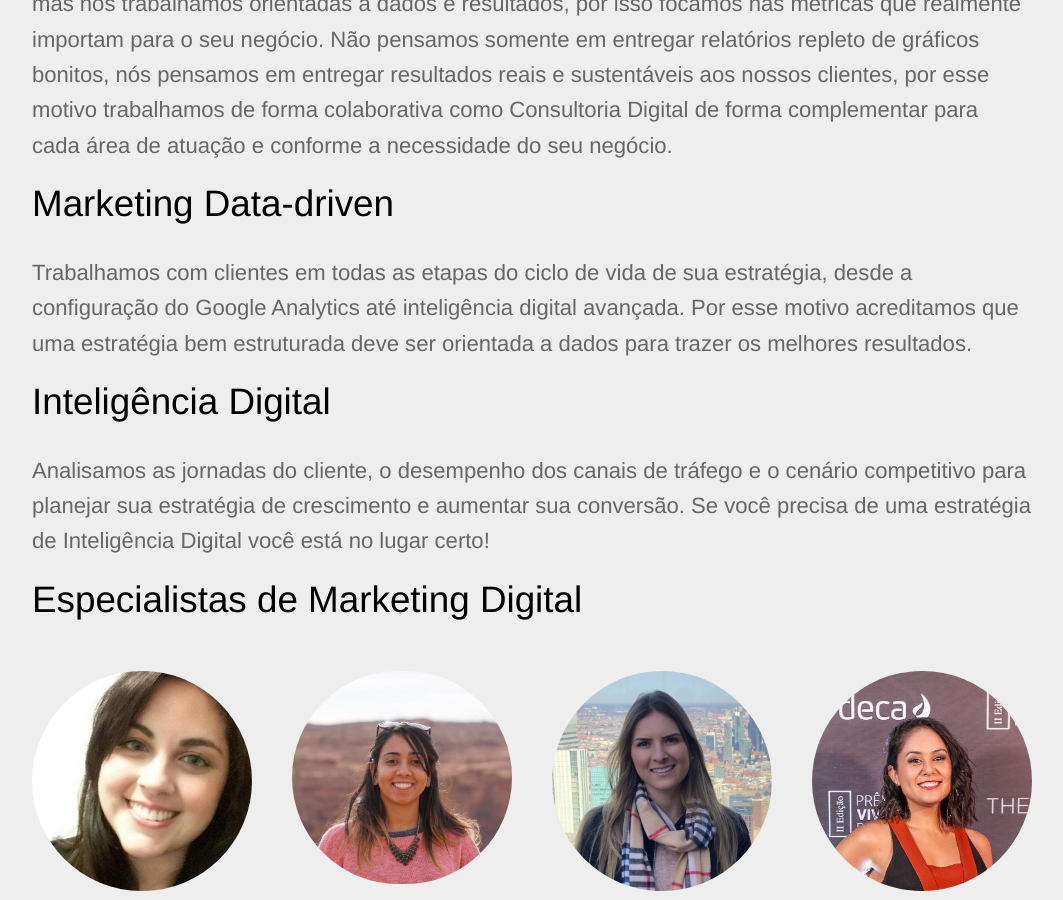
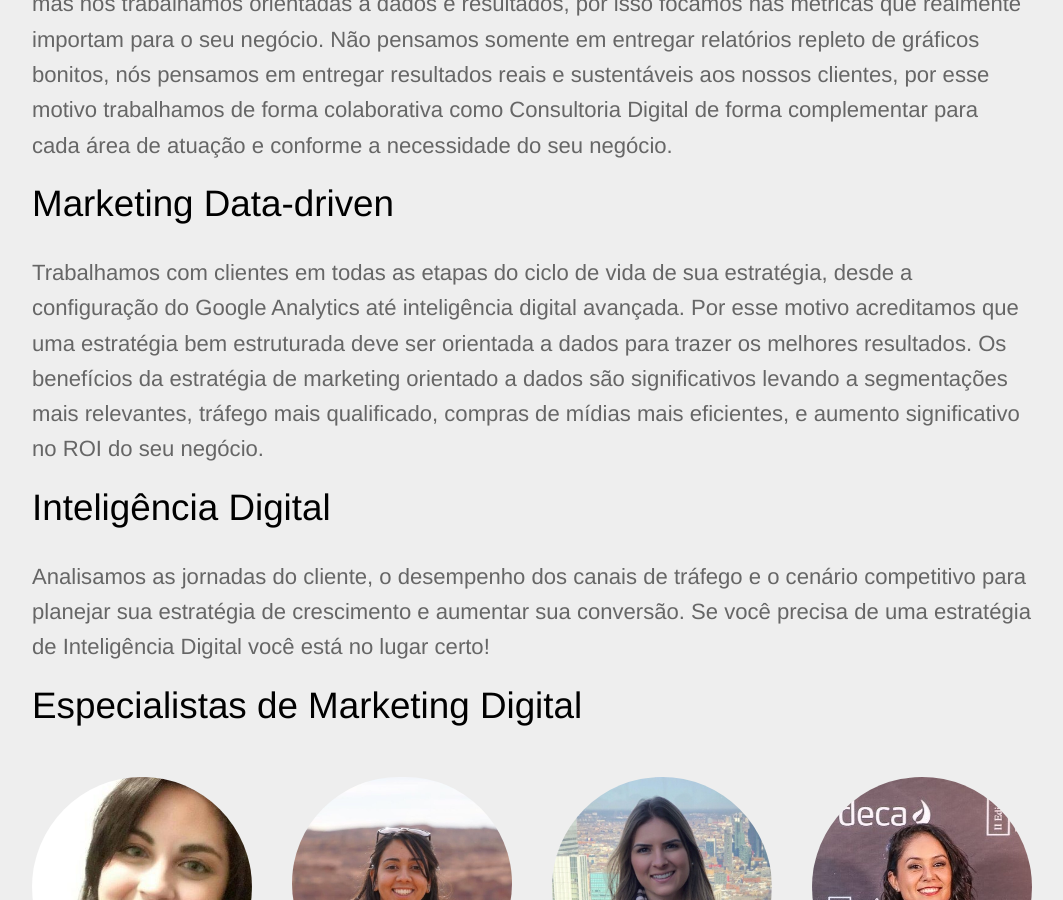
Before and after one commit to seoanalytics/seoanalytics.github.io, a Jekyll site: the page built from consultoria.html, in a window 1280 px wide and 900 px high, scrolled down 654 px. Shown: the whole window, without its empty margins (108-1171 px from the left). Built offline with Jekyll 4.4.1, drawn with Linux system fonts in a browser that asks for light colours.

Commit message:
Updated 'consultoria.html' via CloudCannon

```diff
--- a/consultoria.html
+++ b/consultoria.html
@@ -18,7 +18,7 @@ redirect_from: "/cv/*"
 				Marketing Data-driven
 			</h2>
 			<p class="editable">
-				 Trabalhamos com clientes em todas as etapas do ciclo de vida de sua estratégia, desde a configuração do Google Analytics até inteligência digital avançada. Por esse motivo acreditamos que uma estratégia bem estruturada deve ser orientada a dados para trazer os melhores resultados.
+				 Trabalhamos com clientes em todas as etapas do ciclo de vida de sua estratégia, desde a configuração do Google Analytics até inteligência digital avançada. Por esse motivo acreditamos que uma estratégia bem estruturada deve ser orientada a dados para trazer os melhores resultados. Os benefícios da estratégia de marketing orientado a dados são significativos levando a segmentações mais relevantes, tráfego mais qualificado, compras de mídias mais eficientes, e aumento significativo no ROI do seu negócio.
 			</p>
 			<h2 class="editable">
 				Inteligência Digital
```
